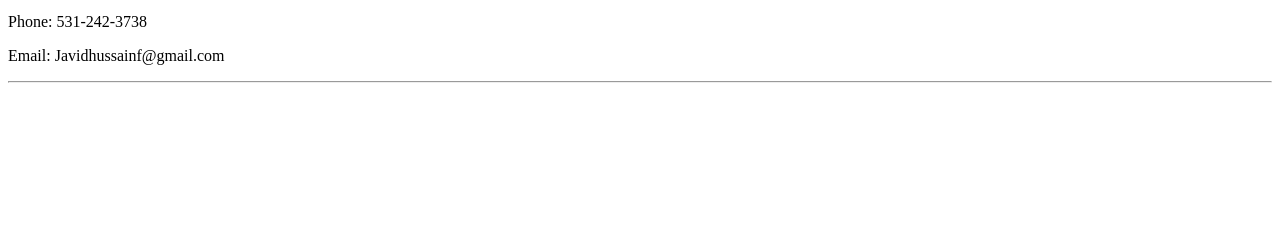
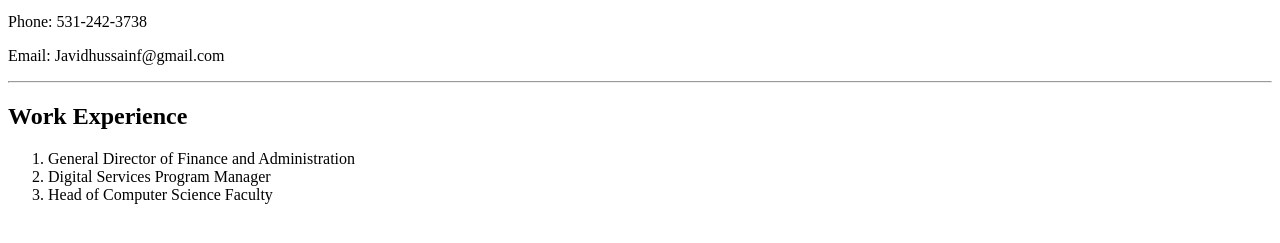
Before and after one commit to luckyjavid/cv, a plain HTML site: page index.html in a window 1280 px wide. Shown: the part 101-344 px from the top of the page. Drawn offline with Linux system fonts and the light colour scheme.

Commit message:
changes on javid branch

```diff
--- a/index.html
+++ b/index.html
@@ -13,6 +13,12 @@
     <p>Email: Javidhussainf@gmail.com</p>
     <hr>
 
+    <h2>Work Experience</h2>
+    <ol>
+        <li>General Director of Finance and Administration</li>
+        <li>Digital Services Program Manager</li>
+        <li>Head of Computer Science Faculty</li>
+    </ol>
 
 </body>
 </html>
```
